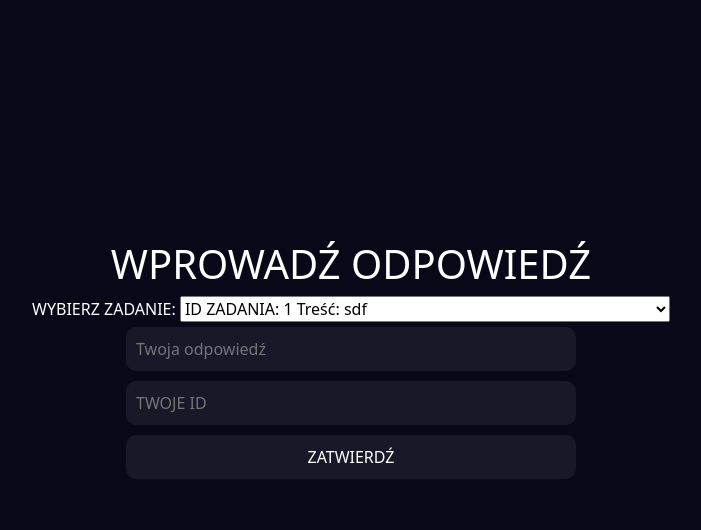
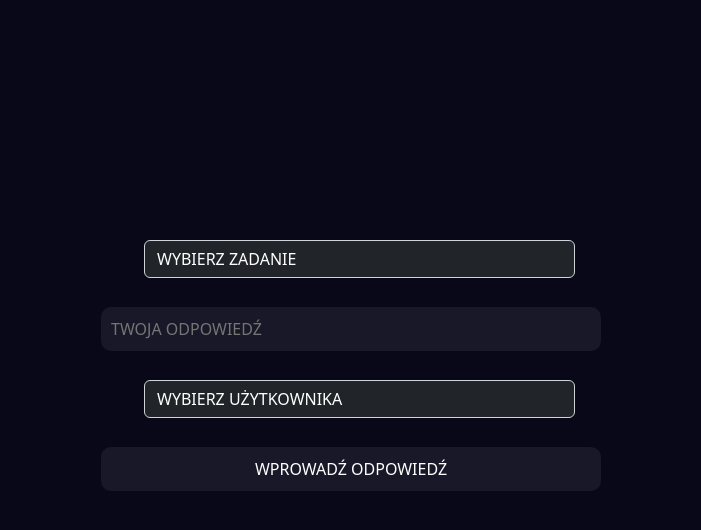
Before and after one commit to 4IG-CKZIU-SLUBICE/schoolApp, a PHP site: page / in a window 1280 px wide. Shown: the part 56-586 px from the top of the page, without its empty margins (289-990 px from the left). Run offline with PHP 8.4, Linux system fonts and the light colour scheme; data comes from the database, SQL or seed files in the repository.

Commit message:
add session and repair select lists

```diff
--- a/web/index.php
+++ b/web/index.php
@@ -14,25 +14,40 @@ require("./nav.php");
 ?>
     <div class="container">
         <div class="row">
-            <div class="col-md12 text-center content-align-justify">
+            <div class=" offset-3 col-md-6 text-center content-align-justify">
                 <form action="generate.php" method="post">
-                    <h1>WPROWADŹ ODPOWIEDŹ</h1>
-                    WYBIERZ ZADANIE: <select name="idZadania" id="idZadania">
+                <select class="form-select bg-dark text-white" id="exerciseID" name="exerciseID" aria-label="Default select example">
+                    <option value="0">WYBIERZ ZADANIE</option>
                     <?php
                         require('connect.php');
                         $query = "SELECT ID, CONTENT FROM exercises";
                         $result = $conn->query($query);
                         if($result->num_rows > 0){
                             while($row = $result->fetch_assoc()){
-                                echo "<option value='".$row['ID'] ."'>ID ZADANIA: ".$row['ID']." Treść: ".$row['CONTENT']."</option>";
+                                echo "<option value='".$row['ID']."'>".$row['CONTENT']."</option>";
                             }
                         }
-
                     ?>
                 </select><br>
-                    <input type="text" class="" name="answer" id="answer" placeholder="Twoja odpowiedź"><br>
-                    <input type="number" class="" name="userID" id="userID" placeholder="TWOJE ID"><br>
-                    <input type="submit" value="ZATWIERDŹ"  class="SubmitButton">
+
+                   <input type="text" name="answer" id="answer" placeholder="TWOJA ODPOWIEDŹ"><br><br>
+
+                   <select class="form-select bg-dark text-white"  id="userID" name="userID" aria-label="Default select example">
+                    <option >WYBIERZ UŻYTKOWNIKA</option>
+                    <?php
+                        require('connect.php');
+                        $query = "SELECT ID, NAME, SURNAME FROM users";
+                        $result = $conn->query($query);
+                        if($result->num_rows > 0){
+                            while($row = $result->fetch_assoc()){
+                                echo "<option value='".$row['ID']."'>".$row['NAME']." ".$row['SURNAME']."</option>";
+                            }
+                        }
+                    ?>
+                </select><br>
+
+                   <input type="submit" value="WPROWADŹ ODPOWIEDŹ">
+
                 </form>
             </div>
 
--- a/web/style.css
+++ b/web/style.css
@@ -3,7 +3,6 @@ body {
   padding: 0;
   background-color: #080818;
 }
-
 body .container {
   margin-top: 30vh;
   color: white;
@@ -15,15 +14,13 @@ form input {
   border: none;
   border-radius: 10px;
   padding: 10px;
-  width: 450px;
+  width: 500px;
   margin: 5px;
 }
-
 form .SubmitButton:hover {
   border: 1px solid white;
   background: none;
   color: white;
-  -webkit-transition: 0.9s;
   transition: 0.9s;
 }
 
@@ -31,13 +28,8 @@ table {
   margin-top: 10vh;
 }
 
-option {
-  color: white;
-  background-color: #181828;
-  border: none;
-  border-radius: 10px;
-  padding: 10px;
-  width: 450px;
-  margin: 5px;
-}
-/*# sourceMappingURL=style.css.map */
+.form-select {
+  width: 79%;
+  margin-left: 66px;
+  background: #080818;
+}/*# sourceMappingURL=style.css.map */
--- a/web/style.scss
+++ b/web/style.scss
@@ -14,7 +14,7 @@ form{
     border: none;
     border-radius: 10px;
     padding: 10px;
-    width: 450px;
+    width: 500px;
     margin: 5px;
     }
     .SubmitButton:hover{
@@ -27,12 +27,8 @@ form{
 table{
     margin-top: 10vh;
 }
-option{
-    color: white;
-    background-color: #181828;
-    border: none;
-    border-radius: 10px;
-    padding: 10px;
-    width: 450px;
-    margin: 5px;
-    }
+.form-select{
+    width: 79%;
+    margin-left: 66px;
+    background: #080818;
+}
```
Also changed, not shown: web/generate.php (+6 -19 lines), web/ocenki.php (+21 -3 lines), 1 other file. Lines whose indentation alone changed are shown as unchanged.
